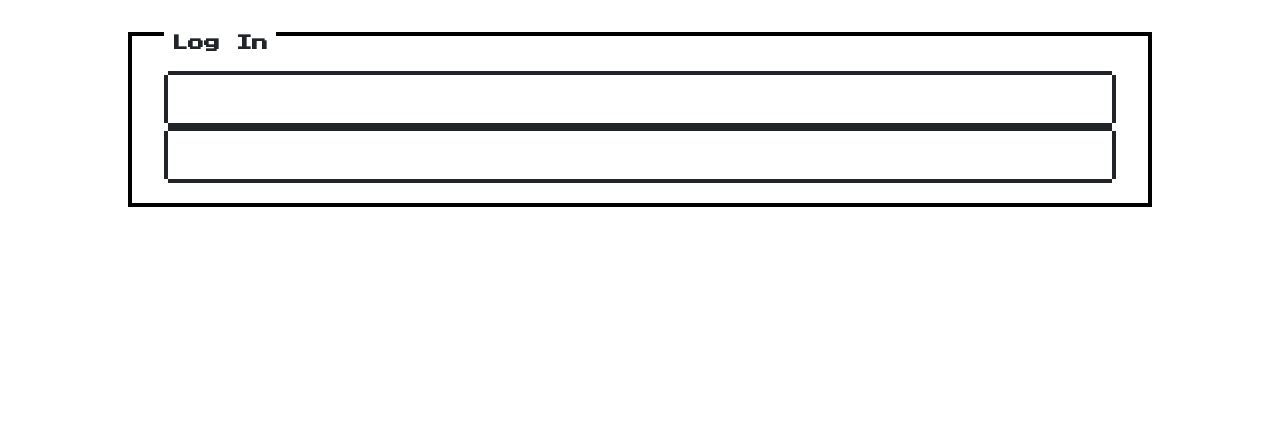
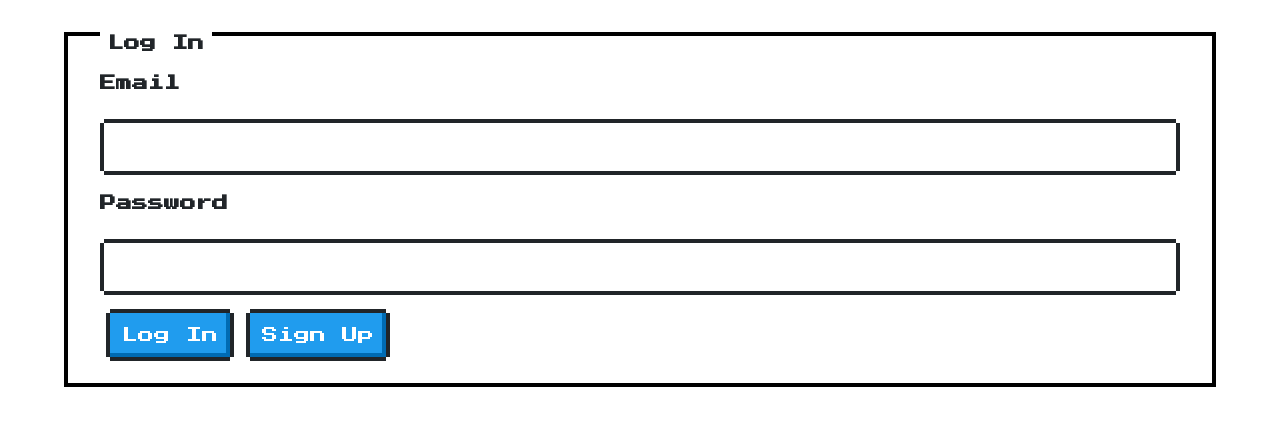
Before and after one commit to seraphina-b/virtual-pets, a React (Create React App) app in the folder react/: page /login in a window 1280 px wide. Shown: the top 426 px of the page. Built offline with nearby package versions, Linux system fonts and the light colour scheme.

Commit message:
login improvements

```diff
--- a/react/src/App.css
+++ b/react/src/App.css
@@ -10,6 +10,16 @@ body {
       margin-bottom: 0px;
       margin-left: 2rem;
 }
+
+input {
+    margin-top: 20px !important;
+    margin-bottom: 20px !important;
+}
+
+button {
+    margin: 2px 10px !important;
+}
+
 button img {
     width: 50px;
     height: 50px;
--- a/react/src/views/LogIn.js
+++ b/react/src/views/LogIn.js
@@ -10,14 +10,18 @@ class LogIn extends React.Component {
 
     render() {
         return (
-            <body>
+            <div>
                 <section className="nes-container with-title">
                     <h3 className="title">Log In</h3>
+                    <h4>Email</h4>
                     <input className="nes-input"></input>
+                    <h4>Password</h4>
                     <input className="nes-input"></input>
+                    <button className="nes-btn is-primary">Log In</button>
+                    <button className="nes-btn is-primary">Sign Up</button>
 
                 </section>
-            </body>
+            </div>
         )
     }
 }
```
